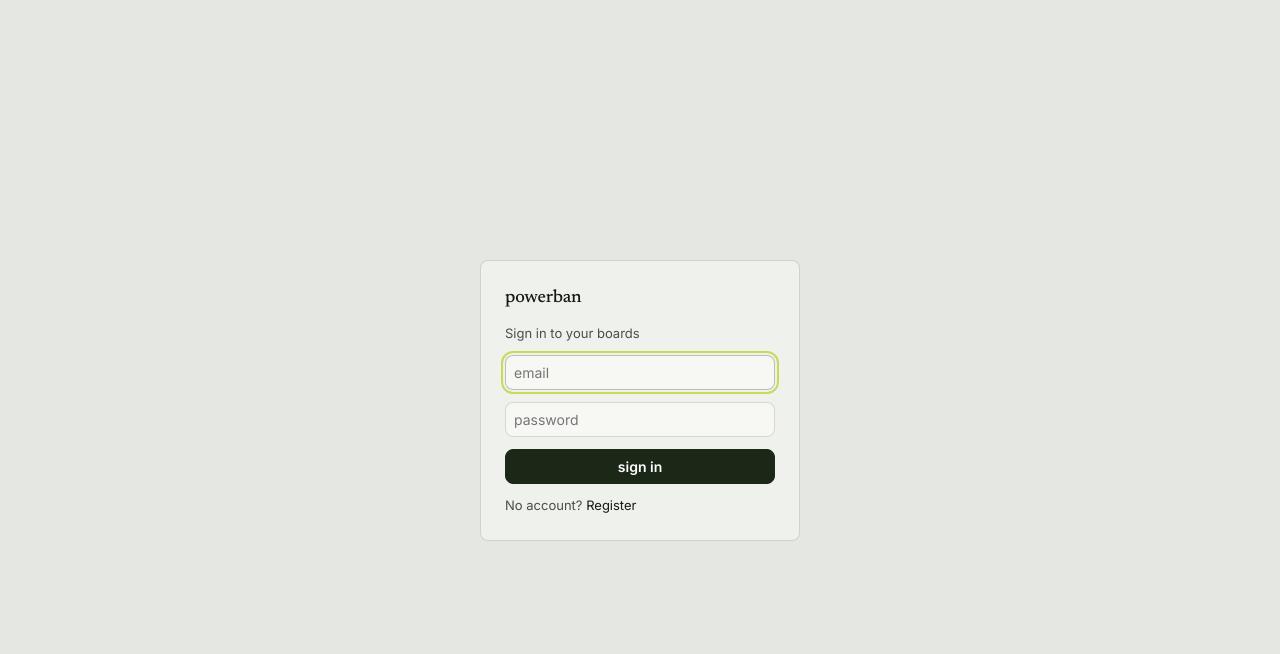
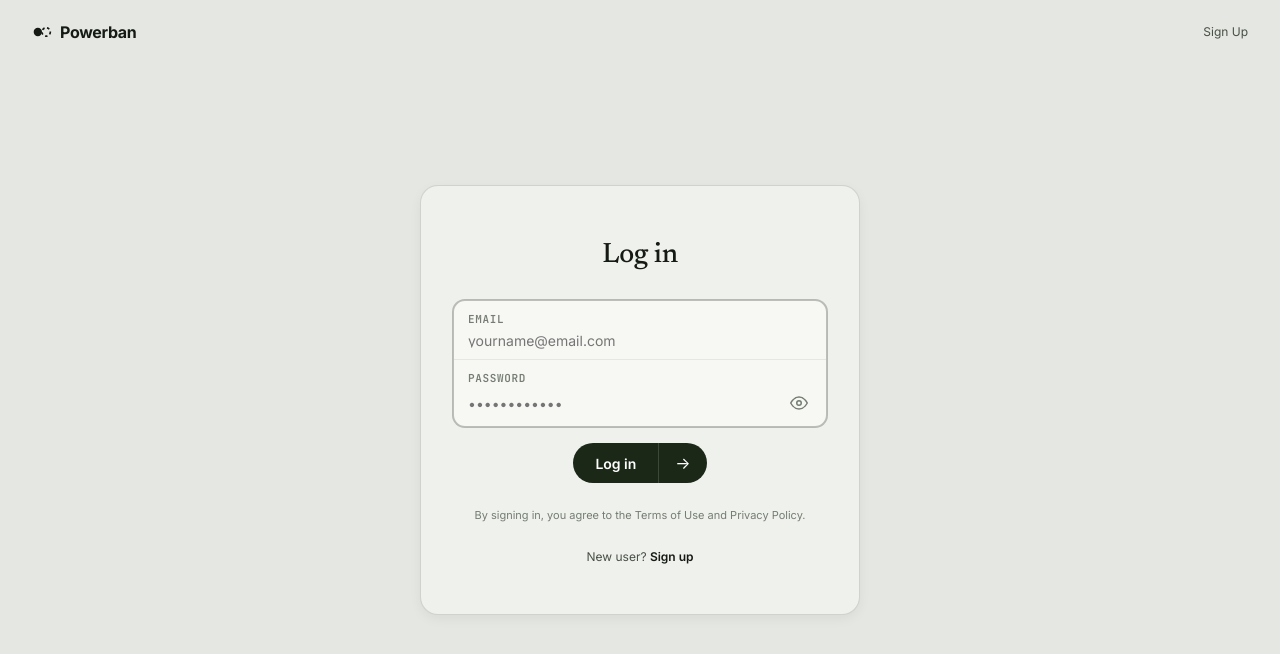
Before and after one commit to hosea-joveldy/powerban, a React (Vite) app in the folder fe/: page /login in a window 1280 px wide. Shown: the top 654 px of the page. Built offline with nearby package versions, Linux system fonts and the light colour scheme; no server answers.

Commit message:
T4.1: Rebuild Login page to match reference

```diff
--- a/fe/src/pages/Login.jsx
+++ b/fe/src/pages/Login.jsx
@@ -1,12 +1,14 @@
 import { useState } from "react";
 import { Link, useNavigate } from "react-router-dom";
 import { useAuth } from "../AuthContext.jsx";
+import "./auth.css";
 
 export default function Login() {
   const { login } = useAuth();
   const navigate = useNavigate();
   const [email, setEmail] = useState("");
   const [password, setPassword] = useState("");
+  const [showPassword, setShowPassword] = useState(false);
   const [error, setError] = useState(null);
   const [busy, setBusy] = useState(false);
 
@@ -18,62 +20,111 @@ export default function Login() {
       await login(email, password);
       navigate("/");
     } catch (err) {
-      setError(err.message);
+      setError(err.message || "Failed to log in");
     } finally {
       setBusy(false);
     }
   }
 
   return (
-    <div
-      style={{
-        minHeight: "100%",
-        display: "flex",
-        alignItems: "center",
-        justifyContent: "center",
-        padding: "var(--space-4)",
-      }}
-    >
-      <form
-        onSubmit={onSubmit}
-        style={{
-          width: 320,
-          border: "1px solid var(--border)",
-          background: "var(--bg-pane)",
-          borderRadius: "var(--radius)",
-          padding: "var(--space-5)",
-          display: "flex",
-          flexDirection: "column",
-          gap: "var(--space-3)",
-        }}
-      >
-        <h1 style={{ margin: 0, fontSize: 18 }}>powerban</h1>
-        <p style={{ margin: 0, color: "var(--text-dim)", fontSize: 13 }}>
-          Sign in to your boards
-        </p>
+    <div className="auth-page">
+      <header className="auth-topbar">
+        <Link to="/" className="brand-mark" aria-label="Powerban Home">
+          <span className="brand-icon" aria-hidden="true">
+            <svg width="20" height="20" viewBox="0 0 24 24" fill="none">
+              <circle cx="7" cy="12" r="5" fill="currentColor" />
+              <circle cx="17" cy="12" r="5" stroke="currentColor" strokeWidth="2" strokeDasharray="3 3" />
+            </svg>
+          </span>
+          Powerban
+        </Link>
+        <Link to="/register" style={{ fontSize: "var(--text-sm)", color: "var(--text-secondary)" }}>
+          Sign Up
+        </Link>
+      </header>
+
+      <div className="auth-card">
+        <h1 className="auth-title">Log in</h1>
+
+        <form onSubmit={onSubmit} style={{ display: "flex", flexDirection: "column", gap: "var(--space-4)" }}>
+          {/* Stacked input container matching references/login.png */}
+          <div className="input-group-stacked">
+            <div className="stacked-field">
+              <label htmlFor="login-email" className="stacked-label">
+                Email
+              </label>
+              <div className="stacked-input-row">
                 <input
+                  id="login-email"
                   type="email"
-          placeholder="email"
+                  name="email"
+                  aria-label="email"
+                  placeholder="yourname@email.com"
+                  className="stacked-input"
                   value={email}
                   onChange={(e) => setEmail(e.target.value)}
                   required
                   autoFocus
                 />
+              </div>
+            </div>
+
+            <div className="stacked-field">
+              <label htmlFor="login-password" className="stacked-label">
+                Password
+              </label>
+              <div className="stacked-input-row">
                 <input
-          type="password"
-          placeholder="password"
+                  id="login-password"
+                  type={showPassword ? "text" : "password"}
+                  name="password"
+                  aria-label="password"
+                  placeholder="••••••••••••"
+                  className="stacked-input"
                   value={password}
                   onChange={(e) => setPassword(e.target.value)}
                   required
                 />
-        {error && <div className="error-text">{error}</div>}
-        <button className="primary" type="submit" disabled={busy}>
-          {busy ? "signing in..." : "sign in"}
+                <button
+                  type="button"
+                  className="password-toggle-btn"
+                  onClick={() => setShowPassword(!showPassword)}
+                  aria-label={showPassword ? "Hide password" : "Show password"}
+                  title={showPassword ? "Hide password" : "Show password"}
+                >
+                  {showPassword ? (
+                    <svg width="18" height="18" viewBox="0 0 24 24" fill="none" stroke="currentColor" strokeWidth="2">
+                      <path d="M17.94 17.94A10.07 10.07 0 0 1 12 20c-7 0-11-8-11-8a18.45 18.45 0 0 1 5.06-5.94M9.9 4.24A9.12 9.12 0 0 1 12 4c7 0 11 8 11 8a18.5 18.5 0 0 1-2.16 3.19m-6.72-1.07a3 3 0 1 1-4.24-4.24" />
+                      <line x1="1" y1="1" x2="23" y2="23" />
+                    </svg>
+                  ) : (
+                    <svg width="18" height="18" viewBox="0 0 24 24" fill="none" stroke="currentColor" strokeWidth="2">
+                      <path d="M1 12s4-8 11-8 11 8 11 8-4 8-11 8-11-8-11-8z" />
+                      <circle cx="12" cy="12" r="3" />
+                    </svg>
+                  )}
                 </button>
-        <div style={{ fontSize: 13, color: "var(--text-dim)" }}>
-          No account? <Link to="/register">Register</Link>
               </div>
+            </div>
+          </div>
+
+          {error && <div className="error-text" role="alert">{error}</div>}
+
+          {/* Split action button matching references/login.png */}
+          <button type="submit" className="btn-split-pill" disabled={busy} aria-label="Log in">
+            <span className="split-pill-label">{busy ? "Logging in..." : "Log in"}</span>
+            <span className="split-pill-arrow" aria-hidden="true">→</span>
+          </button>
         </form>
+
+        <p className="auth-terms">
+          By signing in, you agree to the Terms of Use and Privacy Policy.
+        </p>
+
+        <div className="auth-footer-link">
+          New user? <Link to="/register">Sign up</Link>
+        </div>
+      </div>
     </div>
   );
 }
--- /dev/null
+++ b/fe/src/pages/auth.css
@@ -0,0 +1,182 @@
+/* Authentication pages (Login & Register) styles matching references/login.png */
+
+.auth-page {
+  min-height: 100vh;
+  display: flex;
+  flex-direction: column;
+  align-items: center;
+  justify-content: center;
+  background-color: var(--bg-canvas);
+  padding: var(--space-5);
+  position: relative;
+}
+
+.auth-topbar {
+  position: absolute;
+  top: 0;
+  left: 0;
+  right: 0;
+  height: 64px;
+  display: flex;
+  align-items: center;
+  justify-content: space-between;
+  padding: 0 var(--space-6);
+}
+
+.auth-card {
+  width: min(440px, 92vw);
+  background-color: var(--bg-surface);
+  border: 1px solid var(--border-default);
+  border-radius: var(--radius-lg);
+  box-shadow: var(--shadow-md);
+  padding: var(--space-7) var(--space-6);
+  display: flex;
+  flex-direction: column;
+  gap: var(--space-5);
+  text-align: center;
+}
+
+.auth-title {
+  font-family: var(--font-serif);
+  font-size: var(--text-xl);
+  font-weight: 500;
+  color: var(--text-primary);
+  margin: 0;
+}
+
+/* Stacked input container matching references/login.png */
+.input-group-stacked {
+  border: 1px solid var(--border-default);
+  border-radius: var(--radius-md);
+  background-color: var(--bg-surface-elevated);
+  text-align: left;
+  overflow: hidden;
+  transition: border-color 0.15s ease, box-shadow 0.15s ease;
+}
+
+.input-group-stacked:focus-within {
+  border-color: var(--border-strong);
+  box-shadow: 0 0 0 1px var(--border-strong);
+}
+
+.stacked-field {
+  padding: 10px 14px;
+  display: flex;
+  flex-direction: column;
+  gap: 4px;
+  position: relative;
+}
+
+.stacked-field + .stacked-field {
+  border-top: 1px solid var(--border-subtle);
+}
+
+.stacked-label {
+  font-family: var(--font-mono);
+  font-size: var(--text-xs);
+  font-weight: 600;
+  text-transform: uppercase;
+  color: var(--text-muted);
+  letter-spacing: 0.06em;
+  margin: 0;
+}
+
+.stacked-input-row {
+  display: flex;
+  align-items: center;
+}
+
+.stacked-input {
+  border: none !important;
+  background: transparent !important;
+  color: var(--text-primary) !important;
+  font-size: var(--text-base) !important;
+  font-family: var(--font-sans) !important;
+  padding: 0 !important;
+  outline: none !important;
+  width: 100% !important;
+  box-shadow: none !important;
+}
+
+.stacked-input:focus {
+  border: none !important;
+  outline: none !important;
+  box-shadow: none !important;
+}
+
+.password-toggle-btn {
+  background: transparent !important;
+  border: none !important;
+  color: var(--text-muted);
+  padding: 4px;
+  display: flex;
+  align-items: center;
+  justify-content: center;
+  cursor: pointer;
+  border-radius: var(--radius-xs);
+  transition: color 0.15s ease;
+}
+
+.password-toggle-btn:hover {
+  color: var(--text-primary);
+  border: none !important;
+}
+
+/* Split Action Button matching references/login.png */
+.btn-split-pill {
+  display: inline-flex;
+  align-items: stretch;
+  border-radius: var(--radius-pill);
+  background-color: var(--btn-primary-bg);
+  color: var(--btn-primary-text);
+  border: none;
+  padding: 0;
+  overflow: hidden;
+  cursor: pointer;
+  margin: 0 auto;
+  transition: background-color 0.15s ease;
+}
+
+.btn-split-pill:hover {
+  background-color: var(--btn-primary-hover);
+}
+
+.btn-split-pill:disabled {
+  opacity: 0.5;
+  cursor: not-allowed;
+}
+
+.split-pill-label {
+  padding: 10px 22px;
+  font-weight: 600;
+  font-size: var(--text-base);
+  display: flex;
+  align-items: center;
+  justify-content: center;
+}
+
+.split-pill-arrow {
+  display: flex;
+  align-items: center;
+  justify-content: center;
+  padding: 10px 16px;
+  border-left: 1px solid rgba(255, 255, 255, 0.15);
+  font-size: 16px;
+}
+
+.auth-terms {
+  font-size: var(--text-xs);
+  color: var(--text-muted);
+  line-height: var(--leading-normal);
+  margin: 0;
+}
+
+.auth-footer-link {
+  font-size: var(--text-sm);
+  color: var(--text-secondary);
+}
+
+.auth-footer-link a {
+  color: var(--text-primary);
+  font-weight: 600;
+}
```
Also changed, not shown: 2 other files (tests, documents, lock files or other folders). Lines whose indentation alone changed are shown as unchanged.
